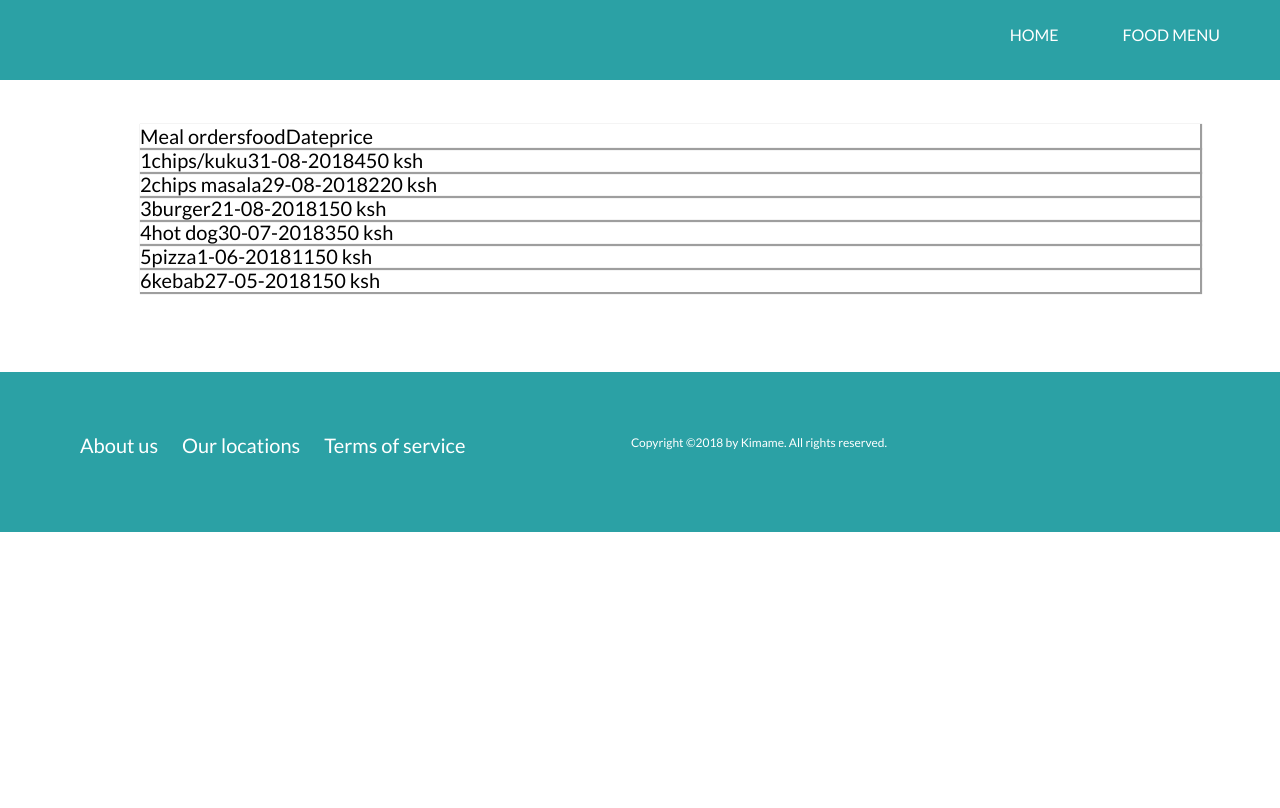
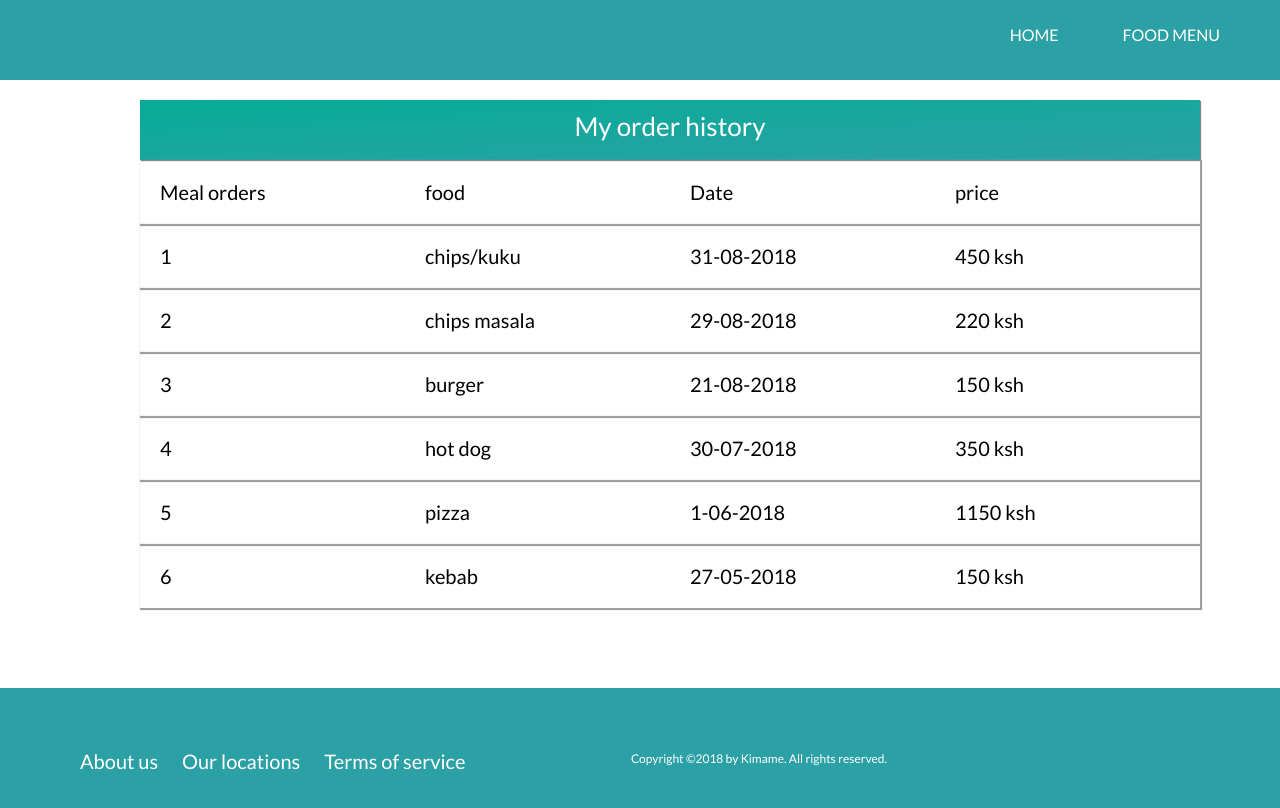
Before and after one commit to davishooly/FastFoodFast, a plain HTML site: page UI/pages/order-history.html in a window 1280 px wide. Drawn offline with Linux system fonts and the light colour scheme.

Commit message:
[Fix #160198929] Fix naming of item classes

```diff
--- a/UI/pages/order-history.html
+++ b/UI/pages/order-history.html
@@ -31,54 +31,54 @@
     </header>
     <section class="user">
         <div class="history__container ">
-            <div class="food-orders">
-                <p>My orders history</p>
-            </div>
-            <div class="rows row_heading">
-                <div class="food__item desc_header">Meal orders</div>
-                <div class="food__item desc_header">food</div>
-                <div class="food__item desc_header ">Date</div>
-                <div class="food__item desc_header ">price</div>
+            <div class="order-history">
+                <p>My order history</p>
             </div>
             <div class="rows">
-                <div class="food__item">1</div>
-                <div class="food__item">chips/kuku</div>
-                <div class="food__item">31-08-2018</div>
-                <div class="food__item">450 ksh</div>
+                <div class="history__item desc_header">Meal orders</div>
+                <div class="history__item desc_header">food</div>
+                <div class="history__item desc_header ">Date</div>
+                <div class="history__item desc_header ">price</div>
             </div>
             <div class="rows">
-                <div class="food__item">2</div>
-                <div class="food__item">chips masala</div>
-                <div class="food__item">29-08-2018</div>
-                <div class="food__item">220 ksh</div>
+                <div class="history__item">1</div>
+                <div class="history__item">chips/kuku</div>
+                <div class="history__item">31-08-2018</div>
+                <div class="history__item">450 ksh</div>
+            </div>
+            <div class="rows">
+                <div class="history__item">2</div>
+                <div class="history__item">chips masala</div>
+                <div class="history__item">29-08-2018</div>
+                <div class="history__item">220 ksh</div>
 
             </div>
             <div class="rows">
-                <div class="food__item">3</div>
-                <div class="food__item">burger</div>
-                <div class="food__item">21-08-2018</div>
-                <div class="food__item">150 ksh</div>
+                <div class="history__item">3</div>
+                <div class="history__item">burger</div>
+                <div class="history__item">21-08-2018</div>
+                <div class="history__item">150 ksh</div>
 
             </div>
             <div class="rows">
-                <div class="food__item">4</div>
-                <div class="food__item">hot dog</div>
-                <div class="food__item">30-07-2018</div>
-                <div class="food__item">350 ksh</div>
+                <div class="history__item">4</div>
+                <div class="history__item">hot dog</div>
+                <div class="history__item">30-07-2018</div>
+                <div class="history__item">350 ksh</div>
 
             </div>
             <div class="rows ">
-                <div class="food__item">5</div>
-                <div class="food__item">pizza</div>
-                <div class="food__item">1-06-2018</div>
-                <div class="food__item">1150 ksh</div>
+                <div class="history__item">5</div>
+                <div class="history__item">pizza</div>
+                <div class="history__item">1-06-2018</div>
+                <div class="history__item">1150 ksh</div>
 
             </div>
             <div class="rows ">
-                <div class="food__item">6</div>
-                <div class="food__item">kebab</div>
-                <div class="food__item">27-05-2018</div>
-                <div class="food__item">150 ksh</div>
+                <div class="history__item">6</div>
+                <div class="history__item">kebab</div>
+                <div class="history__item">27-05-2018</div>
+                <div class="history__item">150 ksh</div>
 
             </div>
         </div>
```
